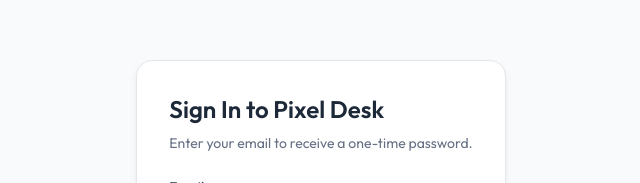
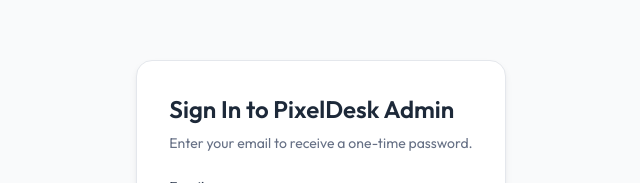
Before and after one commit to gildware/pixel_desk_super, a Next.js app: page /login in a window 1280 px wide. Shown: the part 200-383 px from the top of the page, without its empty margins (319-959 px from the left). Built offline with nearby package versions, Linux system fonts and the light colour scheme; no server answers.

Commit message:
Yml update

```diff
--- a/src/components/auth/LoginForm.tsx
+++ b/src/components/auth/LoginForm.tsx
@@ -28,7 +28,7 @@
     <div className="rounded-2xl border border-gray-200 bg-white p-6 shadow-theme-md dark:border-gray-800 dark:bg-white/[0.03] sm:p-8">
       <div className="mb-6">
         <h1 className="mb-2 text-xl font-semibold text-gray-800 dark:text-white/90 sm:text-2xl">
-          Sign In to Pixel Desk
+          Sign In to PixelDesk Admin
         </h1>
         <p className="text-theme-sm text-gray-500 dark:text-gray-400">
           Enter your email to receive a one-time password.
```
